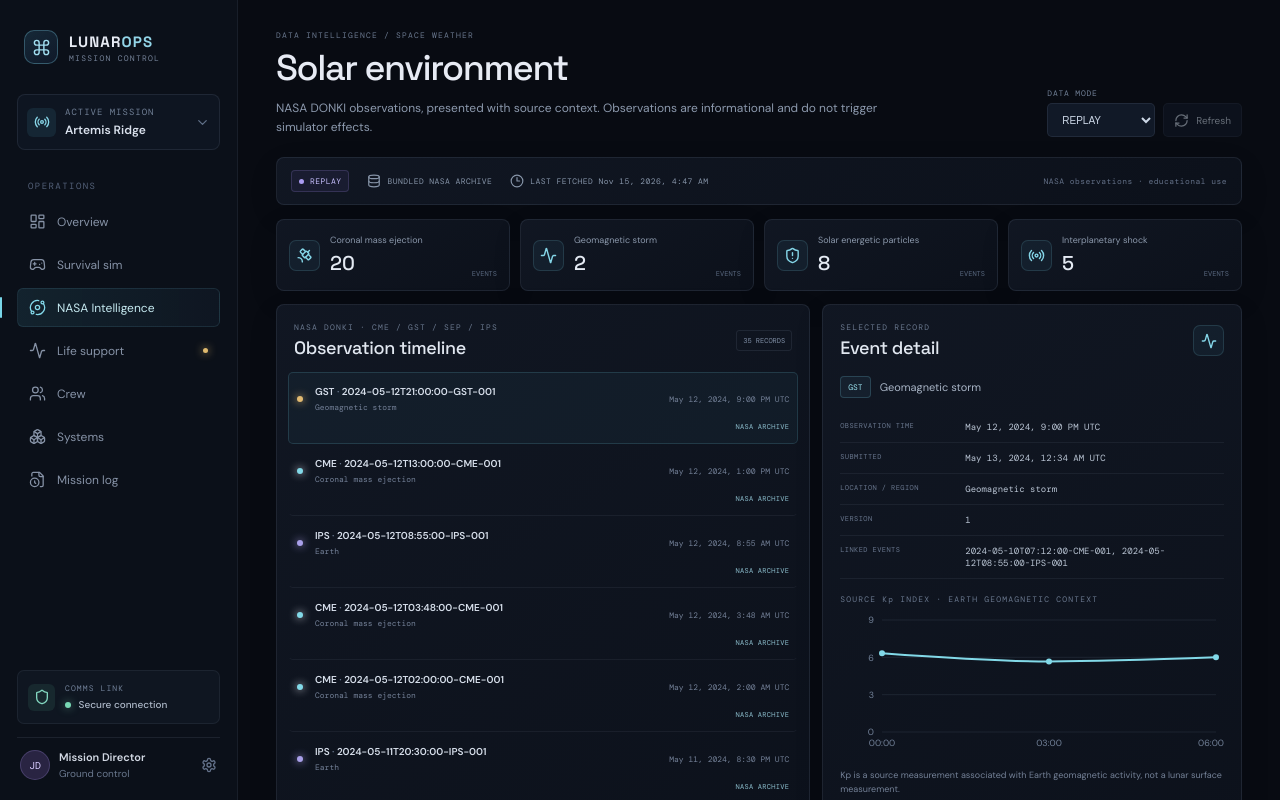
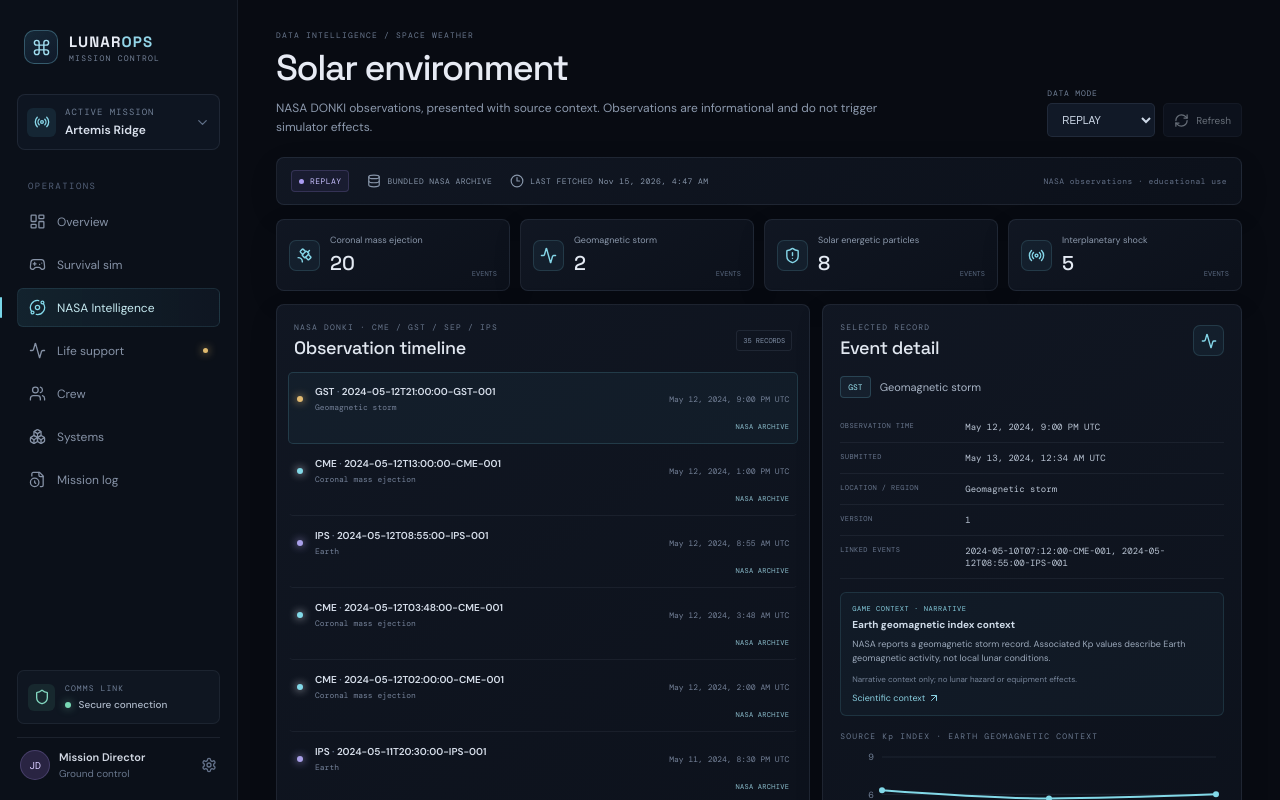
Before and after one commit to deepikajdev/lunar-ops, a React (Vite) app: page / in a window 1280 px wide. Both pictures are taken after a click on the button "NASA Intelligence". Shown: the top 800 px of the page. Built offline with nearby package versions, Linux system fonts and the light colour scheme.

Commit message:
feat(nasa): add conservative event context mappings

```diff
--- a/src/components/nasa/SpaceWeatherView.jsx
+++ b/src/components/nasa/SpaceWeatherView.jsx
@@ -2,6 +2,7 @@ import { useCallback, useEffect, useMemo, useState } from 'react';
 import { Activity, ArrowUpRight, Clock3, Database, Radio, RefreshCw, Satellite, ShieldAlert } from 'lucide-react';
 import { CartesianGrid, Line, LineChart, ResponsiveContainer, Tooltip, XAxis, YAxis } from 'recharts';
 import { createEventRepository } from '../../nasa/repository.js';
+import { mapEventToGameSignal } from '../../nasa/mappingRules.js';
 import '../../styles/nasa.css';
 
 const kinds = ['cme', 'gst', 'sep', 'ips'];
@@ -44,6 +45,7 @@ export function SpaceWeatherView() {
 
   useEffect(() => { load(mode); }, [mode, load]);
   const selected = events.find((event) => event.id === selectedId) || null;
+  const signal = selected ? mapEventToGameSignal(selected) : null;
   const kpData = useMemo(() => (selected?.eventType === 'GST' ? selected.magnitude.filter((item) => item.kind === 'KP_INDEX') : [])
     .map((item) => ({ time: item.observedAt.slice(11, 16), kp: item.value })), [selected]);
   const modeResult = results.find((result) => result.mode === mode) || results[0];
@@ -89,6 +91,7 @@ export function SpaceWeatherView() {
         {selected ? <>
           <div className="detail-type"><span>{selected.eventType}</span><small>{labels[selected.eventType] || 'NASA DONKI observation'}</small></div>
           <dl className="detail-fields"><div><dt>OBSERVATION TIME</dt><dd>{dateLabel(selected.observedAt)}</dd></div><div><dt>SUBMITTED</dt><dd>{dateLabel(selected.submittedAt)}</dd></div><div><dt>LOCATION / REGION</dt><dd>{eventSubtitle(selected)}</dd></div><div><dt>VERSION</dt><dd>{selected.versionId ?? 'Not supplied'}</dd></div><div><dt>LINKED EVENTS</dt><dd>{selected.linkedEventIds?.length ? selected.linkedEventIds.join(', ') : 'None listed in this record'}</dd></div></dl>
+          {signal && <div className="signal-context"><div><span>GAME CONTEXT · {signal.classification}</span><strong>{signal.title}</strong></div><p>{signal.message}</p><small>{signal.effects}</small><a href={signal.educationalSourceUrl} target="_blank" rel="noreferrer">Scientific context <ArrowUpRight size={12} /></a></div>}
           {kpData.length > 0 && <div className="kp-chart"><p className="section-kicker">SOURCE Kp INDEX · EARTH GEOMAGNETIC CONTEXT</p><div className="kp-chart-frame"><ResponsiveContainer width="100%" height="100%"><LineChart data={kpData} margin={{ top: 8, right: 8, bottom: 0, left: -18 }}><CartesianGrid stroke="rgba(177,194,224,.09)" vertical={false} /><XAxis dataKey="time" tick={{ fill: '#728198', fontSize: 9 }} axisLine={false} tickLine={false} /><YAxis domain={[0, 9]} ticks={[0, 3, 6, 9]} tick={{ fill: '#728198', fontSize: 9 }} axisLine={false} tickLine={false} /><Tooltip contentStyle={{ background: '#111927', border: '1px solid #28364a', borderRadius: 6, color: '#e7ebf4' }} /><Line type="monotone" dataKey="kp" name="Kp" stroke="#82d9e8" strokeWidth={2} dot={{ r: 2, fill: '#82d9e8' }} /></LineChart></ResponsiveContainer></div><small>Kp is a source measurement associated with Earth geomagnetic activity, not a lunar surface measurement.</small></div>}
           <div className="detail-provenance"><span>{provenanceLabel(selected)}</span><small>Retrieved {dateLabel(selected.retrievedAt || selected.provenance?.archivedAt)}</small><a href={selected.sourceUrl} target="_blank" rel="noreferrer">Open NASA source <ArrowUpRight size={13} /></a></div>
         </> : <p className="nasa-empty">Select an observation to inspect its source details.</p>}
--- /dev/null
+++ b/src/nasa/mappingRules.js
@@ -0,0 +1,68 @@
+/**
+ * Conservative links from verified observations to educational game context.
+ * These rules produce annotations only; they never change game state.
+ */
+export const MAPPING_RULES = Object.freeze({
+  SEP: Object.freeze({
+    id: 'sep-radiation-context-v1', classification: 'INDIRECT',
+    title: 'Radiation context review',
+    message: 'A NASA SEP observation is available. Review the crew radiation and shelter discussion as an educational prompt.',
+    rationale: 'Energetic particles can present radiation hazards to astronauts; the cataloged DONKI event is not a local lunar dose measurement or a dose forecast for this outpost.',
+    sourceUrl: 'https://science.nasa.gov/science-research/heliophysics/how-nasa-will-protect-astronauts-from-space-radiation-at-the-moon/',
+    effects: 'Informational only. No modeled dose, protection benefit, or crew-health effect is calculated.',
+  }),
+  CME: Object.freeze({
+    id: 'cme-solar-activity-v1', classification: 'NARRATIVE',
+    title: 'Solar activity observation',
+    message: 'A coronal mass ejection appears in the NASA event archive. Inspect its linked observations and uncertainty.',
+    rationale: 'A CME is an ejection of solar plasma and magnetic field; this record alone does not establish a lunar outpost hazard or equipment consequence.',
+    sourceUrl: 'https://science.nasa.gov/sun/solar-storms-and-flares/',
+    effects: 'Narrative context only; no equipment or resource effects.',
+  }),
+  GST: Object.freeze({
+    id: 'gst-earth-index-context-v1', classification: 'NARRATIVE',
+    title: 'Earth geomagnetic index context',
+    message: 'NASA reports a geomagnetic storm record. Associated Kp values describe Earth geomagnetic activity, not local lunar conditions.',
+    rationale: 'Kp is derived from ground magnetometer observations and characterizes geomagnetic disturbance at Earth; it is not transferable as a lunar surface measurement.',
+    sourceUrl: 'https://www.swpc.noaa.gov/products/planetary-k-index',
+    effects: 'Narrative context only; no lunar hazard or equipment effects.',
+  }),
+  IPS: Object.freeze({
+    id: 'ips-interplanetary-context-v1', classification: 'NARRATIVE',
+    title: 'Interplanetary propagation context',
+    message: 'An interplanetary shock record is available. Compare its event links and observation times without assuming a local outpost impact.',
+    rationale: 'DONKI event associations are catalog relationships; without a validated lunar location and environment model, they do not quantify local exposure or system impact.',
+    sourceUrl: 'https://science.nasa.gov/heliophysics/resources/vocabulary/',
+    effects: 'Narrative context only; no resource, equipment, or crew effects.',
+  }),
+});
+
+export const UNMAPPED_EVENT_TYPES = Object.freeze({
+  FLR: Object.freeze({ status: 'SCHEMA_UNVERIFIED', reason: 'M0 did not verify a stable FLR response schema; no mapping is attempted.' }),
+});
+
+export function mapEventToGameSignal(event) {
+  if (!event || typeof event !== 'object' || typeof event.id !== 'string' || !event.provenance || !event.sourceUrl) return null;
+  const rule = MAPPING_RULES[event.eventType];
+  if (!rule) return null;
+  return Object.freeze({
+    signalId: `${rule.id}:${event.id}`,
+    ruleId: rule.id,
+    eventId: event.id,
+    eventType: event.eventType,
+    observedAt: event.observedAt,
+    classification: rule.classification,
+    title: rule.title,
+    message: rule.message,
+    rationale: rule.rationale,
+    sourceUrl: event.sourceUrl,
+    educationalSourceUrl: rule.sourceUrl,
+    provenance: event.provenance,
+    effects: rule.effects,
+    simulationEffects: Object.freeze({ resources: Object.freeze({}), crewHealth: 0, equipmentCondition: 0 }),
+  });
+}
+
+export function mapEventsToGameSignals(events) {
+  return events.map(mapEventToGameSignal).filter(Boolean);
+}
--- a/src/styles/nasa.css
+++ b/src/styles/nasa.css
@@ -52,6 +52,8 @@
 .kp-chart-frame { height: 150px; margin-top: 8px; }
 .kp-chart > small { display: block; margin-top: 7px; color: #748197; font-size: 9px; line-height: 1.5; }
 .detail-provenance { display: grid; justify-items: start; gap: 8px; margin-top: 16px; padding-top: 13px; border-top: 1px solid var(--stroke); }
+.signal-context { display: grid; gap: 7px; margin-top: 13px; padding: 11px; border: 1px solid rgba(120,214,232,.13); border-radius: 6px; background: rgba(58,112,136,.07); }
+.signal-context > div { display: grid; gap: 5px; }.signal-context > div span { color: #88cfe0; font: 7px var(--mono); letter-spacing: .08em; }.signal-context strong { color: #d0dce9; font-size: 10px; }.signal-context p { margin: 0; color: #9ba8ba; font-size: 9px; line-height: 1.55; }.signal-context small { color: #77859a; font-size: 8px; line-height: 1.5; }.signal-context a { display: inline-flex; align-items: center; gap: 3px; color: #89cfe0; font-size: 9px; text-decoration: none; }
 .detail-provenance > span { color: #8fdac3; font: 8px var(--mono); }
 .detail-provenance small { color: #77859a; font-size: 9px; }
 .detail-provenance a,.nasa-attribution a { display: inline-flex; align-items: center; gap: 4px; color: #89cfe0; font-size: 10px; text-decoration: none; }
```
Also changed, not shown: 1 other file (tests, documents, lock files or other folders).
